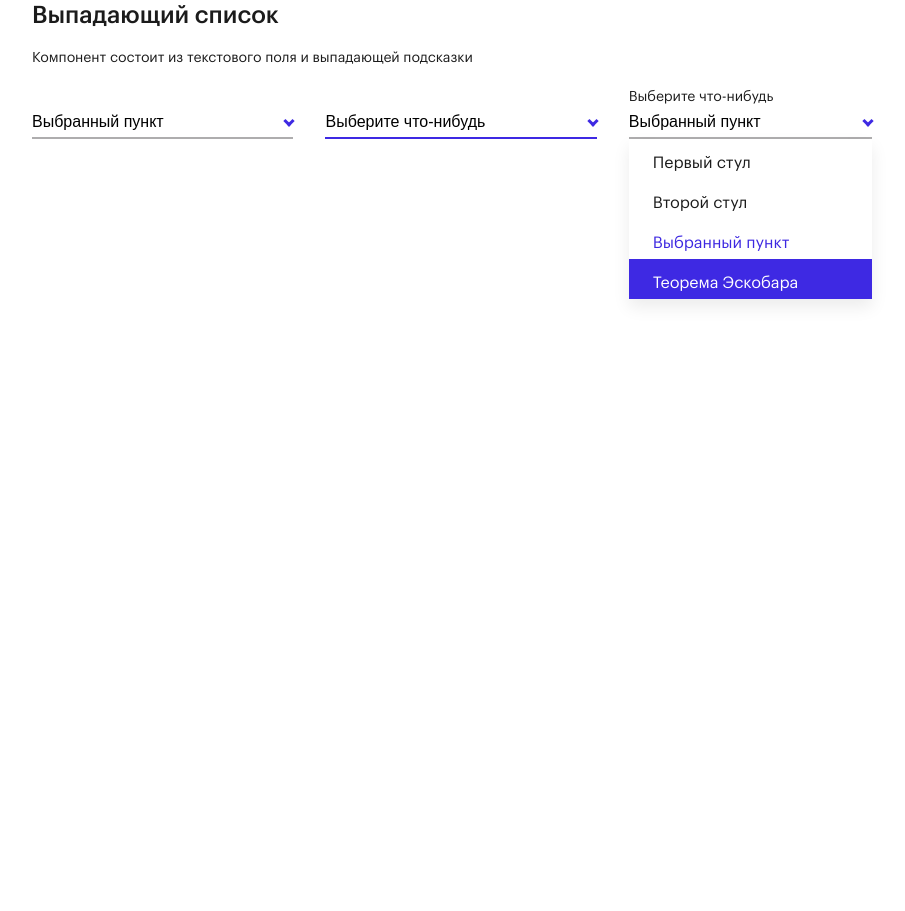
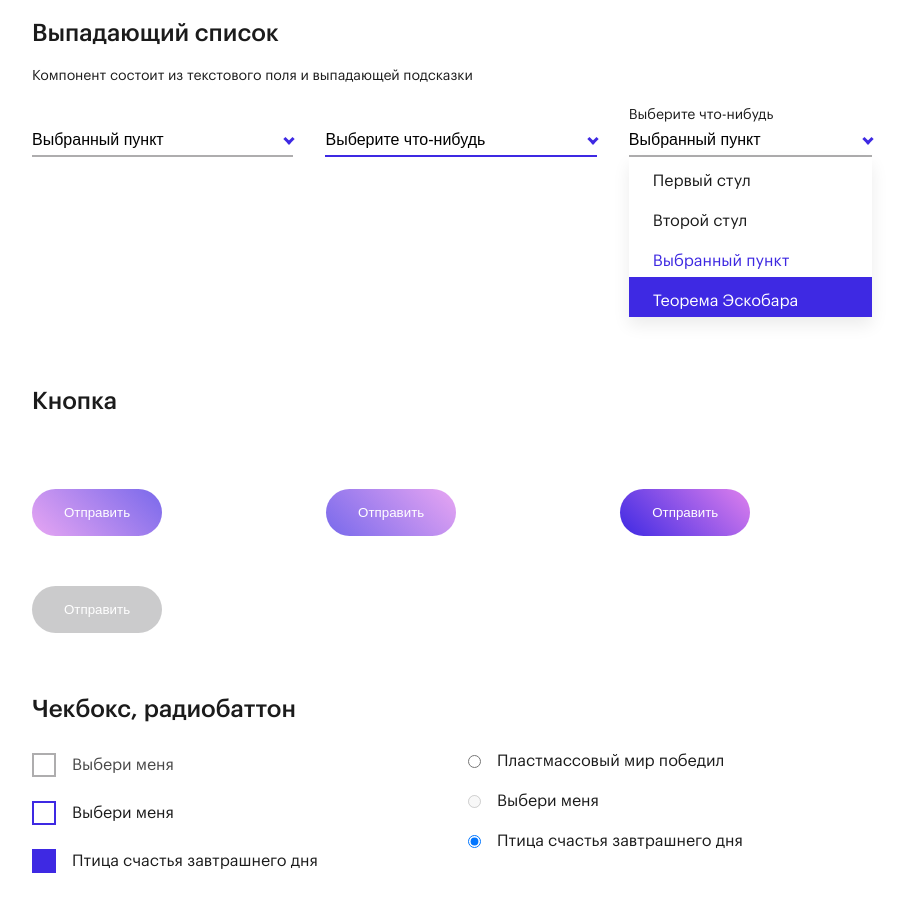
Before and after one commit to NikitaGryaznov111/GryaznovNikita, a website built with Vite: page index.html in a window 1280 px wide. Shown: the part 3891-4802 px from the top of the page, without its empty margins (344-1249 px from the left). Before the commit the page ends 4310 px from the top, so only its background shows below. Built offline with nearby package versions, Linux system fonts and the light colour scheme.

Commit message:
feat: Реализовал компонент кнопок

```diff
--- /dev/null
+++ b/src/components/Buttons/Buttons.module.scss
@@ -0,0 +1,57 @@
+@use '../../styles/mixins';
+
+.buttons {
+  margin-bottom: 64px;
+}
+.buttonsTitle {
+  font-weight: 500;
+  font-size: clamp(20px, 4vw, 24px);
+  margin-bottom: 76px;
+}
+.buttonsGrid {
+  @include mixins.sectionUiGrid;
+  column-gap: 164px;
+  justify-content: flex-start;
+}
+.buttonsItem {
+  padding: 16px 32px;
+  color: #ffffff;
+  border-radius: 32px;
+  &:nth-child(2) {
+    background: rgba(62, 41, 227, 0.7);
+    background: linear-gradient(
+      45deg,
+      rgba(62, 41, 227, 0.7),
+      rgba(222, 128, 237, 0.7)
+    );
+  }
+  &:nth-child(3) {
+    background: linear-gradient(
+      45deg,
+      rgba(62, 41, 227, 1),
+      rgba(222, 128, 237, 1)
+    );
+  }
+  &:nth-child(4) {
+    background-color: #cbcbcc;
+  }
+}
+.buttonsItemInteractive {
+  background: linear-gradient(
+    45deg,
+    rgba(221, 128, 237, 0.7),
+    rgba(64, 41, 226, 0.7)
+  );
+  transition: background 0.3s ease;
+
+  &:hover {
+    background: linear-gradient(
+      45deg,
+      rgba(62, 41, 227, 0.7),
+      rgba(222, 128, 237, 0.7)
+    );
+    cursor:
+      url('../../assets/images/cursor.svg'),
+      url('../../assets/images/cursor.png'), auto;
+  }
+}
--- /dev/null
+++ b/src/components/Buttons/Buttons.ts
@@ -0,0 +1,31 @@
+import styles from './Buttons.module.scss'
+export default function renderButtons(): void {
+  const uiSection = document.getElementById('ui')
+  if (!uiSection) return
+
+  const buttons = `
+      <div class="${styles.buttons}">
+        <h3 class="${styles.buttonsTitle}">Кнопка</h3>
+        <div class="${styles.buttonsGrid}">
+          <button class="${styles.buttonsItem} ${styles.buttonsItemInteractive}" id="button">Отправить</button>
+          <button class="${styles.buttonsItem}">Отправить</button>
+          <button class="${styles.buttonsItem}">Отправить</button>
+          <button class="${styles.buttonsItem} disabled">Отправить</button>
+        </div>
+      </div>
+      `
+  uiSection.insertAdjacentHTML('beforeend', buttons)
+
+  const button = document.getElementById('button')
+  const pressedGradient =
+    'linear-gradient(45deg, rgba(62, 41, 227, 1), rgba(222, 128, 237, 1))'
+
+  if (button) {
+    button.addEventListener('mousedown', () => {
+      button.style.background = pressedGradient
+    })
+    button.addEventListener('mouseup', () => {
+      button.style.background = ''
+    })
+  }
+}
--- /dev/null
+++ b/src/components/Checkbox/Checkbox.module.scss
@@ -0,0 +1,53 @@
+.checkbox {
+  margin-bottom: 64px;
+}
+.checkboxTitle {
+  font-weight: 500;
+  font-size: clamp(20px, 4vw, 24px);
+  margin-bottom: 32px;
+}
+.checkboxGrid {
+  display: grid;
+  grid-template-columns: repeat(2, 1fr);
+  column-gap: 32px;
+}
+.checkboxItem,
+.radioItem {
+  display: flex;
+  align-items: center;
+  column-gap: 16px;
+  position: relative;
+
+  &:not(:last-child) {
+    margin-bottom: 24px;
+  }
+}
+.checkboxLabel,
+.radioLabel {
+  font-weight: 400;
+  font-size: 16px;
+}
+.checkboxItem > input {
+  position: absolute;
+  opacity: 0;
+  height: 0;
+  width: 0;
+}
+.customCheckboxOne,
+.customCheckboxTwo,
+.customCheckboxThree {
+  width: 24px;
+  height: 24px;
+}
+.customCheckboxOne {
+  border: 2px solid #aeadae;
+  & + .checkboxLabel {
+    opacity: 0.8;
+  }
+}
+.customCheckboxTwo {
+  border: 2px solid #3e29e3;
+}
+.customCheckboxThree {
+  background-color: #3e29e3;
+}
--- /dev/null
+++ b/src/components/Checkbox/Checkbox.ts
@@ -0,0 +1,46 @@
+import styles from './Checkbox.module.scss'
+export default function renderCheckbox(): void {
+  const uiSection = document.getElementById('ui')
+  if (!uiSection) return
+
+  const checkbox = `
+      <div class="${styles.checkbox}">
+        <h3 class="${styles.checkboxTitle}">Чекбокс, радиобаттон</h3>
+          <div class="${styles.checkboxGrid}">
+            <div class="${styles.leftGroup}">
+              <div class="${styles.checkboxItem}">
+                <input type="checkbox" id="checkboxInput">
+                <span class="${styles.customCheckboxOne}"></span>
+                <span class="${styles.checkboxLabel}">Выбери меня</span>
+              </div>
+              <div class="${styles.checkboxItem}">
+                <input type="checkbox" disabled>
+                <span class="${styles.customCheckboxTwo}"></span>
+                <span class="${styles.checkboxLabel}">Выбери меня</span>
+              </div>
+              <div class="${styles.checkboxItem}">
+                <input type="checkbox" checked disabled>
+                <span class="${styles.customCheckboxThree}"></span>
+                <span class="${styles.checkboxLabel}">Птица счастья завтрашнего дня</span>
+              </div>
+            </div>
+            <div class="${styles.rightGroup}">
+              <div class="${styles.radioItem}">
+                <input type="radio" id="radioInput">
+                <span class="${styles.radioLabel}">Пластмассовый мир победил</span>
+              </div>
+              <div class="${styles.radioItem}">
+                <input type="radio" disabled>
+                <span class="${styles.radioLabel}">Выбери меня</span>
+              </div>
+              <div class="${styles.radioItem}">
+                <input type="radio" checked>
+                <span class="${styles.radioLabel}">Птица счастья завтрашнего дня</span>
+              </div>
+            </div>
+          </div>
+      </div>
+`
+
+  uiSection.insertAdjacentHTML('beforeend', checkbox)
+}
--- a/src/components/DropDown/DropDown.module.scss
+++ b/src/components/DropDown/DropDown.module.scss
@@ -65,8 +65,8 @@
 .dropdownContainerList {
   position: relative;
   @media (max-width: 480px) {
-    grid-row-start: 8;
-    grid-row-end: 9;
+    grid-row-start: 6;
+    grid-row-end: 7;
   }
 }
 .dropdownLabelDefault,
--- a/src/components/UiSection/UiSection.ts
+++ b/src/components/UiSection/UiSection.ts
@@ -1,3 +1,5 @@
+import renderButtons from '../Buttons/Buttons'
+import renderCheckbox from '../Checkbox/Checkbox'
 import renderDropDown from '../DropDown/DropDown'
 import renderTextField from '../TextField/TextField'
 import styles from './UiSection.module.scss'
@@ -13,4 +15,6 @@ export default function renderUiSection(): void {
   // Рендерю блоки UI секции:
   renderTextField()
   renderDropDown()
+  renderButtons()
+  renderCheckbox()
 }
--- a/src/styles/_mixins.scss
+++ b/src/styles/_mixins.scss
@@ -17,8 +17,8 @@
 @mixin sectionUiGrid {
   display: grid;
   grid-template-columns: repeat(3, auto);
-  gap: 32px;
-  align-self: flex-end;
+  column-gap: 32px;
+  row-gap: 50px;
 
   @media (max-width: 1140px) {
     grid-template-columns: repeat(2, auto);
```
